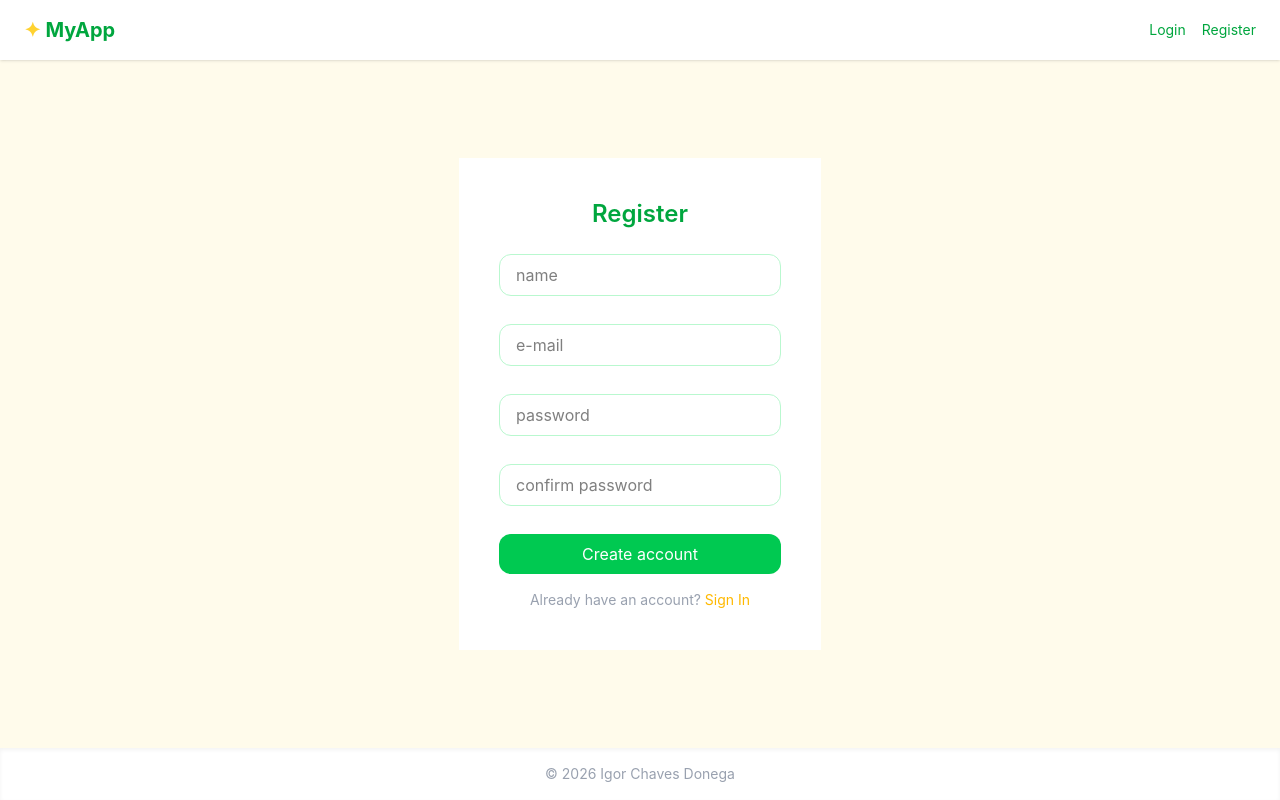
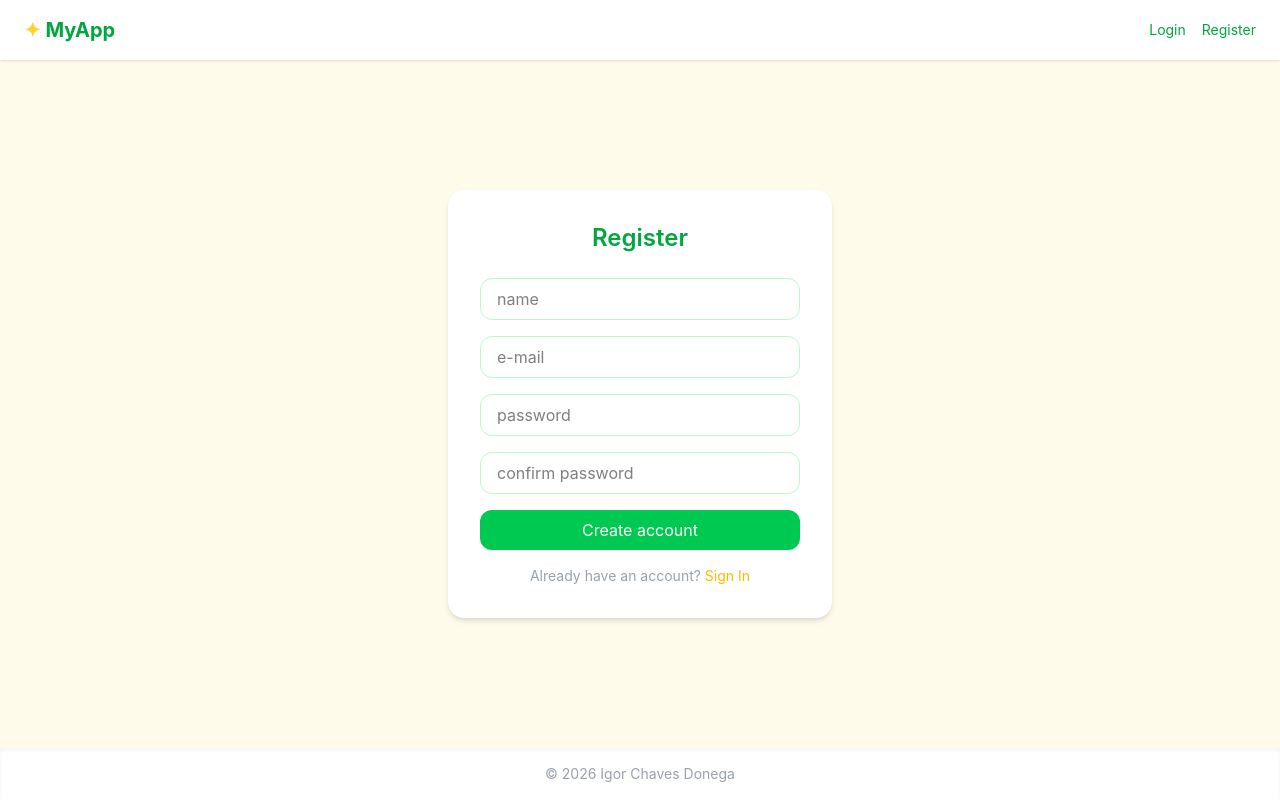
Before and after one commit to ichavesbr/my-first-backend, a React (Vite) app: page /registercopy in a window 1280 px wide. Built offline with nearby package versions, Linux system fonts and the light colour scheme; no server answers.

Commit message:
create ErrorMessage component, resctructure RegisterTest component

```diff
--- /dev/null
+++ b/src/components/ErrorMessage.tsx
@@ -0,0 +1,21 @@
+const ErrorIcon = () => (
+  <svg
+    aria-hidden="true"
+    viewBox="0 0 24 24"
+    fill="none"
+    className="h-3 w-3 shrink-0"
+    xmlns="http://www.w3.org/2000/svg">
+    <circle cx="12" cy="12" r="9" stroke="currentColor" strokeWidth="2" />
+    <path d="M12 7.5V12.5" stroke="currentColor" strokeWidth="2" strokeLinecap="round" />
+    <circle cx="12" cy="16" r="1" fill="currentColor" />
+  </svg>
+)
+
+const ErrorMessage = ({ message }: { message?: string }) => (
+  <div className="mt-1 flex items-center gap-1 text-red-500 text-xs">
+    <ErrorIcon />
+    <p>{message}</p>
+  </div>
+)
+
+export { ErrorMessage }
--- a/src/pages/RegisterTest.tsx
+++ b/src/pages/RegisterTest.tsx
@@ -1,13 +1,8 @@
 import { useForm } from "@tanstack/react-form"
 import { Link } from "react-router-dom"
 import * as z from "zod"
-
-const inputStyle =
-  "w-full mb-3 px-4 py-2 rounded-xl border border-brand-primary-muted focus:outline-none focus:ring-2 focus:ring-brand-primary-light"
-const buttonStyle =
-  "w-full bg-brand-primary-light hover:bg-brand-primary text-white py-2 rounded-xl transition cursor-pointer"
-const inputErrorStyle = "border-red-400 focus:ring-red-300"
-const inputSelectedStyle = "border-brand-primary-muted focus:ring-brand-primary-light"
+import { buttonStyle, formStyle, inputErrorStyle, inputSelectedStyle, inputStyle } from "../utils/styles"
+import { ErrorMessage } from "../components/ErrorMessage"
 
 // Schema de validacao do form
 const formSchema = z
@@ -67,13 +62,13 @@ const RegisterTest = () => {
           onChange={e => field.handleChange(e.target.value)}
           className={`${inputStyle} ${hasError ? inputErrorStyle : inputSelectedStyle}`}
         />
-        {hasError && <p className="text-red-500 text-xs">{errors[0]?.message}</p>}
+        {hasError && <ErrorMessage message={errors[0]?.message} />}
       </div>
     )
   }
 
   return (
-    <form onSubmit={e => (e.preventDefault(), handleSubmit())} className="bg-white p-10">
+    <form onSubmit={e => (e.preventDefault(), handleSubmit())} className={formStyle}>
       <h1 className="text-2xl font-semibold text-brand-primary mb-6 text-center">Register</h1>
 
       <Field name="name">{field => <TextField field={field} type="text" placeholder="name" />}</Field>
--- /dev/null
+++ b/src/utils/styles.ts
@@ -0,0 +1,9 @@
+const buttonStyle =
+  "w-full bg-brand-primary-light hover:bg-brand-primary text-white py-2 rounded-xl transition cursor-pointer"
+const inputStyle =
+  "w-full mb-0 px-4 py-2 rounded-xl border border-brand-primary-muted focus:outline-none focus:ring-2 focus:ring-brand-primary-light"
+const inputErrorStyle = "border-red-400 focus:ring-red-300"
+const inputSelectedStyle = "border-brand-primary-muted focus:ring-brand-primary-light"
+const formStyle = "bg-white rounded-2xl shadow-md p-8 w-full max-w-sm"
+
+export { buttonStyle, inputStyle, inputErrorStyle, inputSelectedStyle, formStyle }
```
